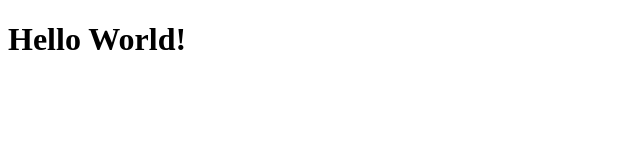
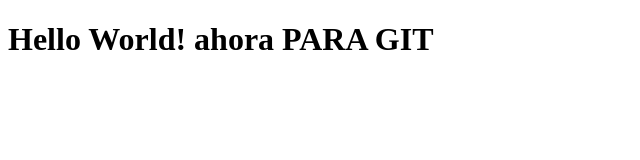
Before and after one commit to edrickfrost/curso-prework, a plain HTML site: page index.html in a window 1280 px wide. Shown: the whole page, without its empty margins (0-640 px from the left). Drawn offline with Linux system fonts and the light colour scheme.

Commit message:
el saludo git

```diff
--- a/index.html
+++ b/index.html
@@ -7,6 +7,6 @@
     <title>Prework</title>
 </head>
 <body>
-    <h1>Hello World!</h1>
+    <h1>Hello World! ahora PARA GIT</h1>
 </body>
 </html>
```
